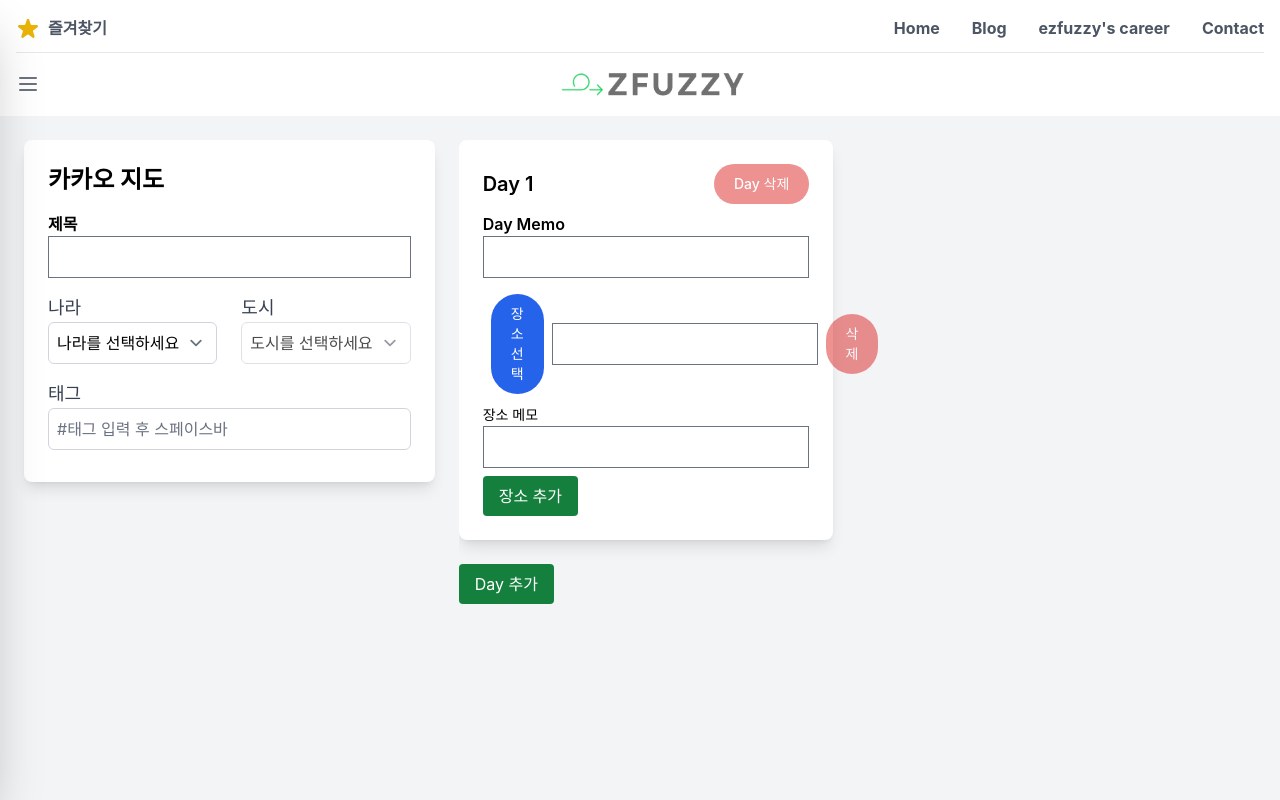
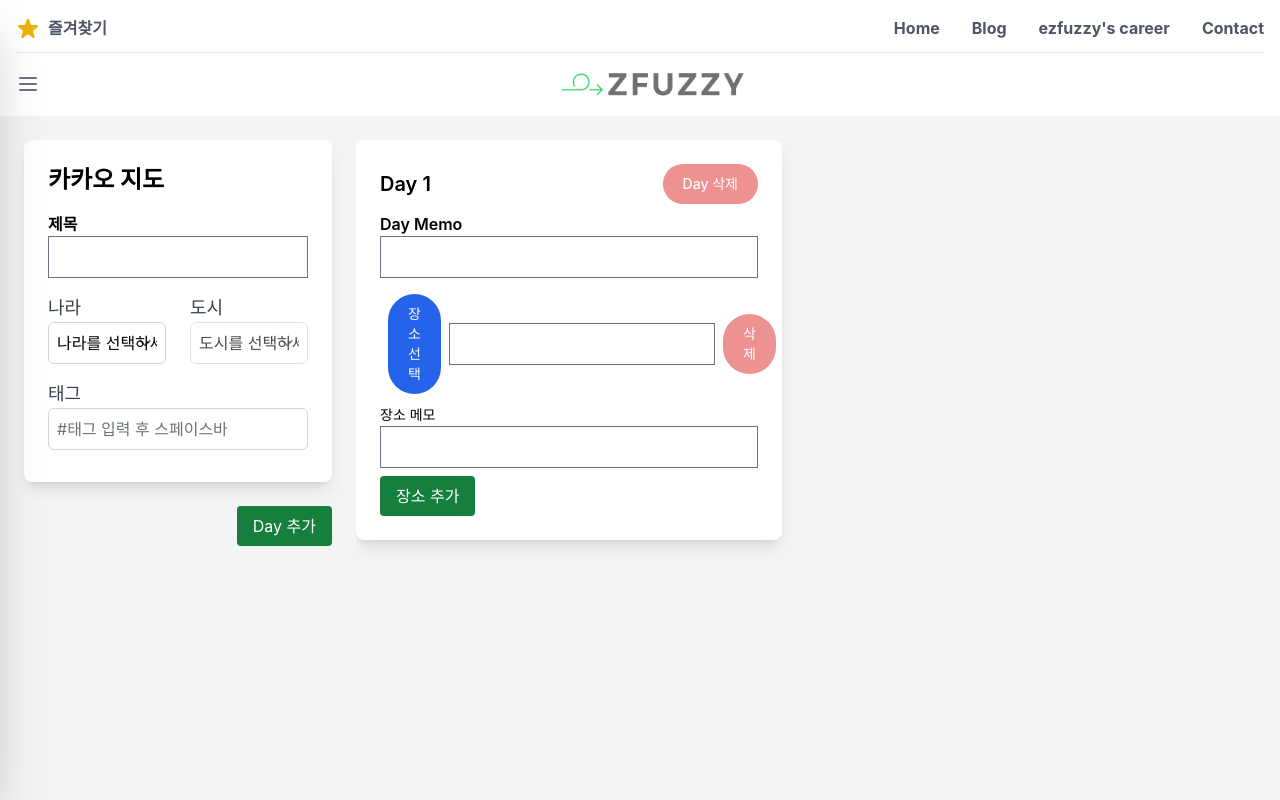
Before and after one commit to ezfuzzy/ezfuzzy.github.io, a React (Create React App) app: page /kakao-map in a window 1280 px wide. Shown: the top 800 px of the page. Built offline with nearby package versions, Linux system fonts and the light colour scheme.

Commit message:
add: css 약간 수정

```diff
--- a/src/pages/apps/simulators/map-api/KakaoMap.js
+++ b/src/pages/apps/simulators/map-api/KakaoMap.js
@@ -111,7 +111,7 @@ const KakaoMap = () => {
 
   return (
     <div className="flex h-screen bg-gray-100 p-6 space-x-6">
-      <div className="w-1/3 space-y-6">
+      <div className="w-1/4 space-y-6">
         <div className="bg-white p-6 rounded-lg shadow-lg">
           <h1 className="text-2xl font-bold mb-4">카카오 지도</h1>
           <div className="space-y-4">
@@ -219,6 +219,11 @@ const KakaoMap = () => {
             </div>
           </div>
         </div>
+        <div className="flex justify-end">
+          <button onClick={addDay} className="bg-green-700 hover:bg-green-800 text-white px-4 py-2 rounded">
+            Day 추가
+          </button>
+        </div>
       </div>
 
       <div className="flex-1 space-y-6 overflow-auto">
@@ -294,15 +299,12 @@ const KakaoMap = () => {
             </div>
           ))}
         </div>
-        <button onClick={addDay} className="bg-green-700 hover:bg-green-800 text-white px-4 py-2 rounded">
-          Day 추가
-        </button>
       </div>
 
       {/* 모달 팝업 */}
       {isSelectPlace && (
-        <div className="fixed inset-0 bg-black bg-opacity-50 flex justify-center items-center z-50">
-          <div className="bg-white p-6 rounded-lg shadow-lg w-3/4 max-w-6xl">
+        <div className="fixed inset-0 bg-black bg-opacity-50 flex justify-center items-center z-50" onClick={() => setIsSelectPlace(false)}>
+          <div className="bg-white p-6 rounded-lg shadow-lg w-3/4 max-w-6xl" onClick={(e) => e.stopPropagation()}>
             <div className="flex justify-between items-center mb-4">
               <h2 className="text-2xl font-bold">장소 선택</h2>
               <button
```
